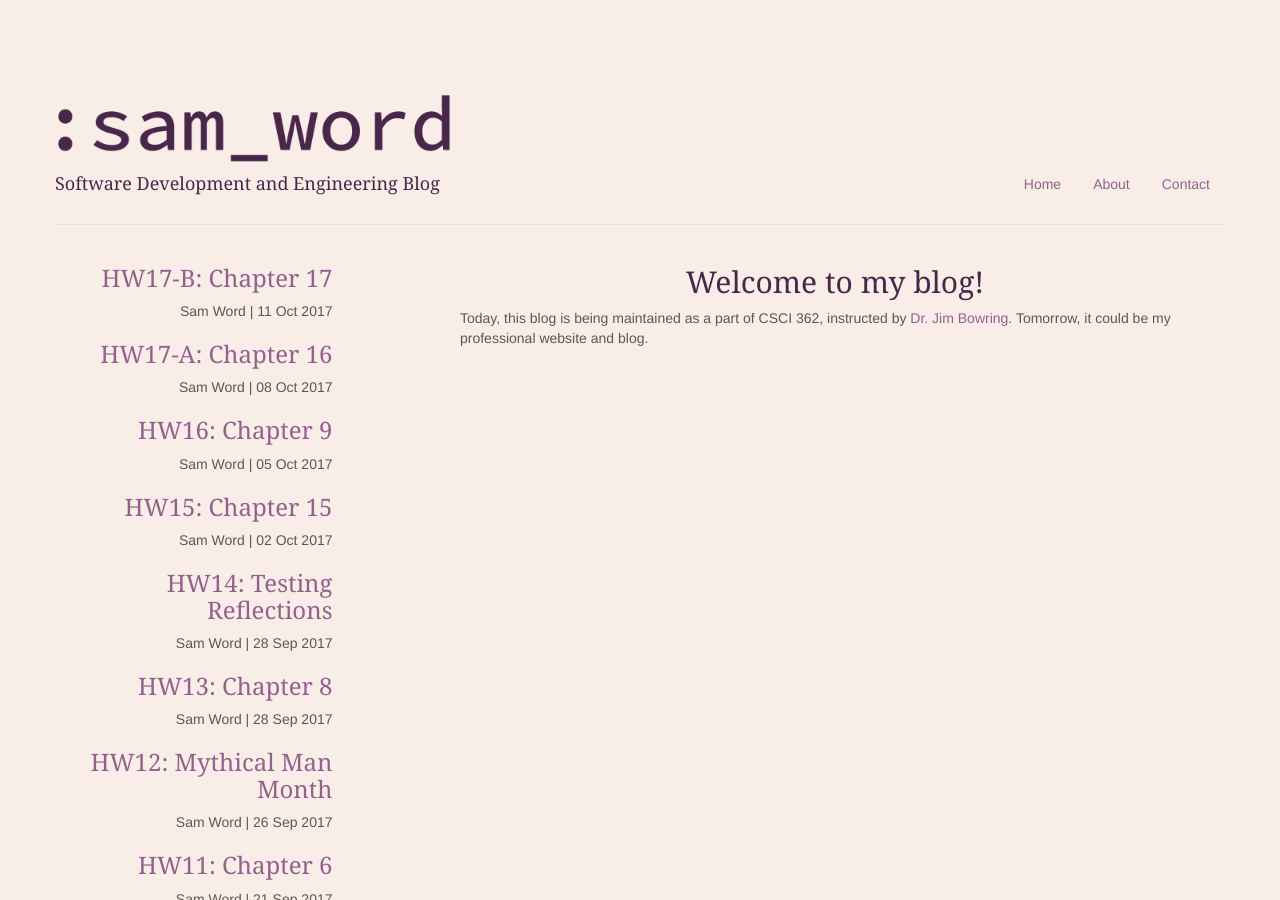
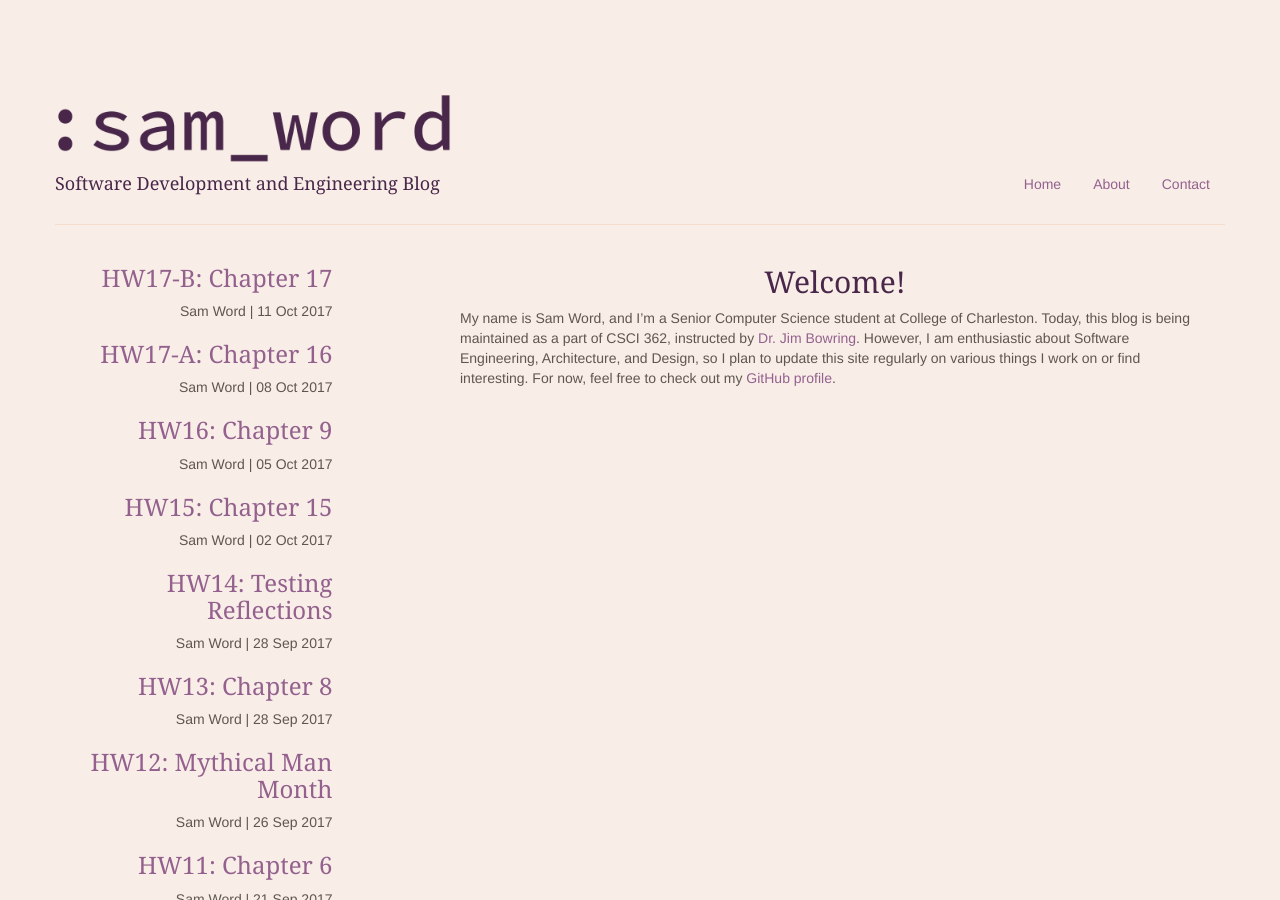
Before and after one commit to SamWord/SamWord.github.io, a Jekyll site: the page built from index.html, in a window 1280 px wide and 900 px high. Built offline with Jekyll 4.4.1, drawn with Linux system fonts in a browser that asks for light colours; nearby versions of some CDN libraries.

Commit message:
Updated Homepage a bit

```diff
--- a/index.html
+++ b/index.html
@@ -3,8 +3,8 @@ layout: default
 title: Sam Word's Blog
 ---
 <div class="text-center">
-<h2>Welcome to my blog!</h2>
+<h2>Welcome!</h2>
 </div>
 <div>
-  <p>Today, this blog is being maintained as a part of CSCI 362, instructed by <a href="http://compsci.cofc.edu/about/faculty-staff-listing/bowring-jim.php">Dr. Jim Bowring</a>. Tomorrow, it could be my professional website and blog.</p>
+  <p>My name is Sam Word, and I’m a Senior Computer Science student at College of Charleston. Today, this blog is being maintained as a part of CSCI 362, instructed by <a href="http://compsci.cofc.edu/about/faculty-staff-listing/bowring-jim.php">Dr. Jim Bowring</a>. However, I am enthusiastic about Software Engineering, Architecture, and Design, so I plan to update this site regularly on various things I work on or find interesting. For now, feel free to check out my <a href="https://github.com/SamWord">GitHub profile</a>.</p>
 </div>
```
